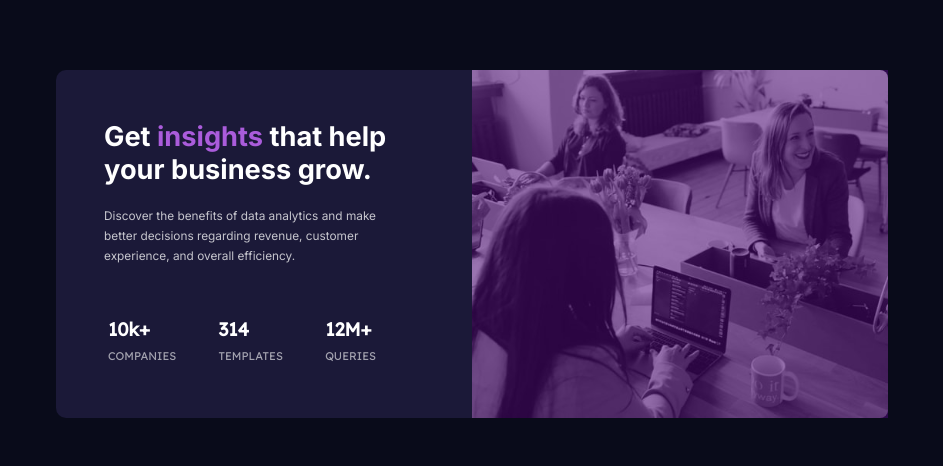
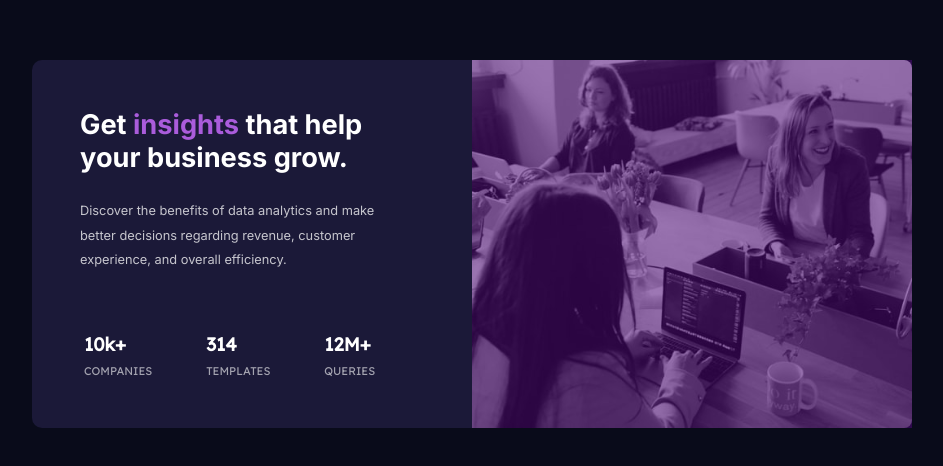
Before and after one commit to MbgLegend/Stats-preview-card, a plain HTML site: page index.html in a window 1280 px wide. Shown: the part 156-622 px from the top of the page, without its empty margins (168-1111 px from the left). Drawn offline with Linux system fonts and the light colour scheme.

Commit message:
Updated styles.css
Successfully updated the design.

```diff
--- a/styles.css
+++ b/styles.css
@@ -29,7 +29,7 @@ body {
 
 #Canvas {
     background-color: hsl(244, 38%, 16%);
-    width: 52rem;
+    width: 55rem;
     display: flex;
     border-radius: 10px;
     color: #fff;
@@ -41,10 +41,10 @@ body {
 }
 
 #Canvas .text-component {
-    padding: 45px;
+    padding: 3rem 0 1.5rem;
     display: flex;
     flex-direction: column;
-    row-gap: 10px;
+    row-gap: 15px;
 }
 
 #Canvas .text-component h1 {
@@ -56,9 +56,9 @@ body {
 }
 
 #Canvas .text-component p {
-    font-size: 0.74rem;
+    font-size: 0.8rem;
     margin-top: 10px;
-    line-height: 1.7;
+    line-height: 1.9;
     color: hsla(0, 0%, 100%, 0.75);
 }
 
@@ -67,7 +67,7 @@ body {
     justify-content: space-between;
     align-items: center;
     list-style: none;
-    margin-top: 40px;
+    margin-top: 45px;
     font-family: var(--Lexend);
 }
 
@@ -111,12 +111,11 @@ body {
         height: fit-content;
     }
     #Canvas .text-component {
-        padding: 3.125rem 0px;
         padding-left: 3rem;
         padding-right: 5rem;
     }
     #Canvas .text-component ul {
-        padding-right: 1rem;
+        padding-right: 1.05rem;
         padding-left: 0.25rem;
     }
 }
```
